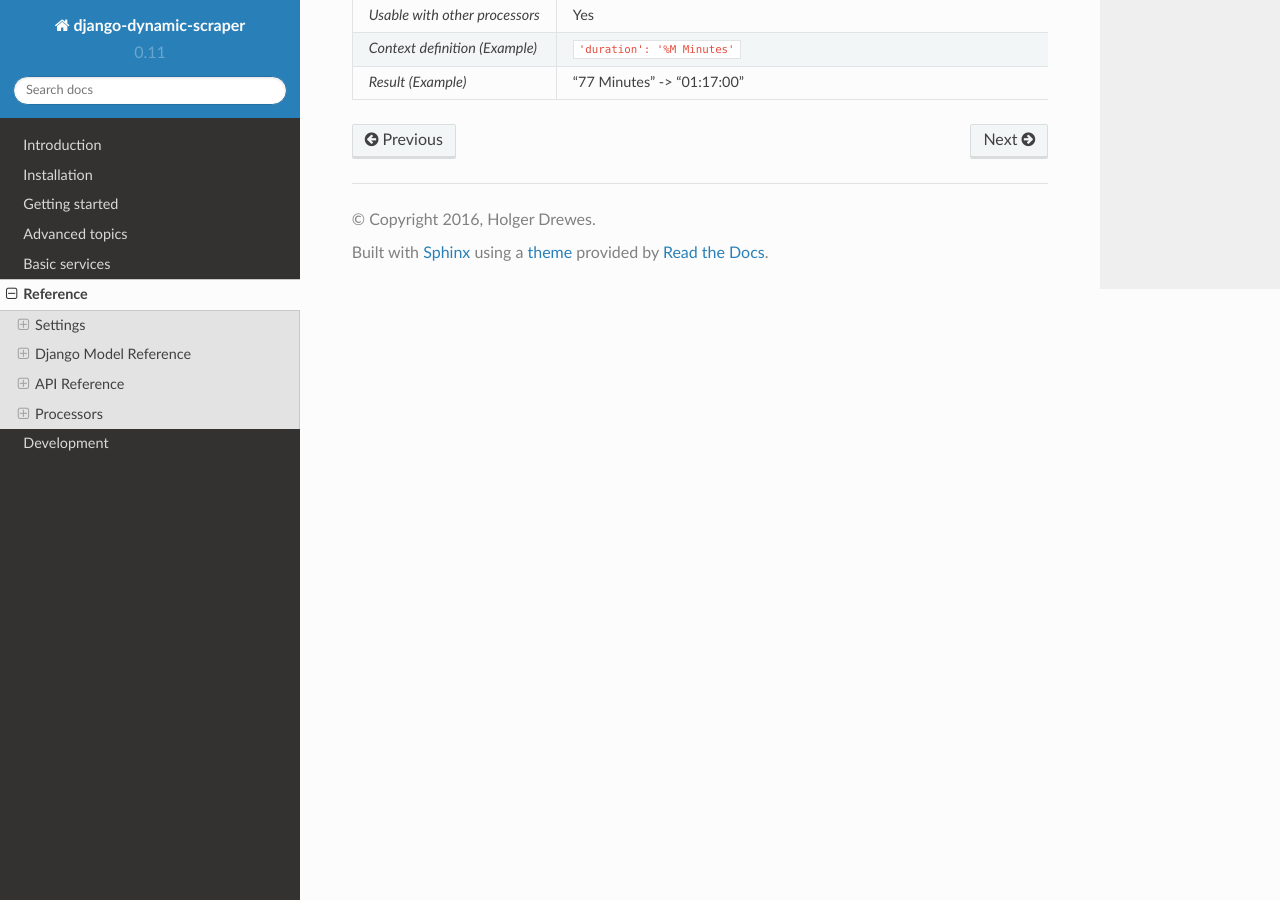
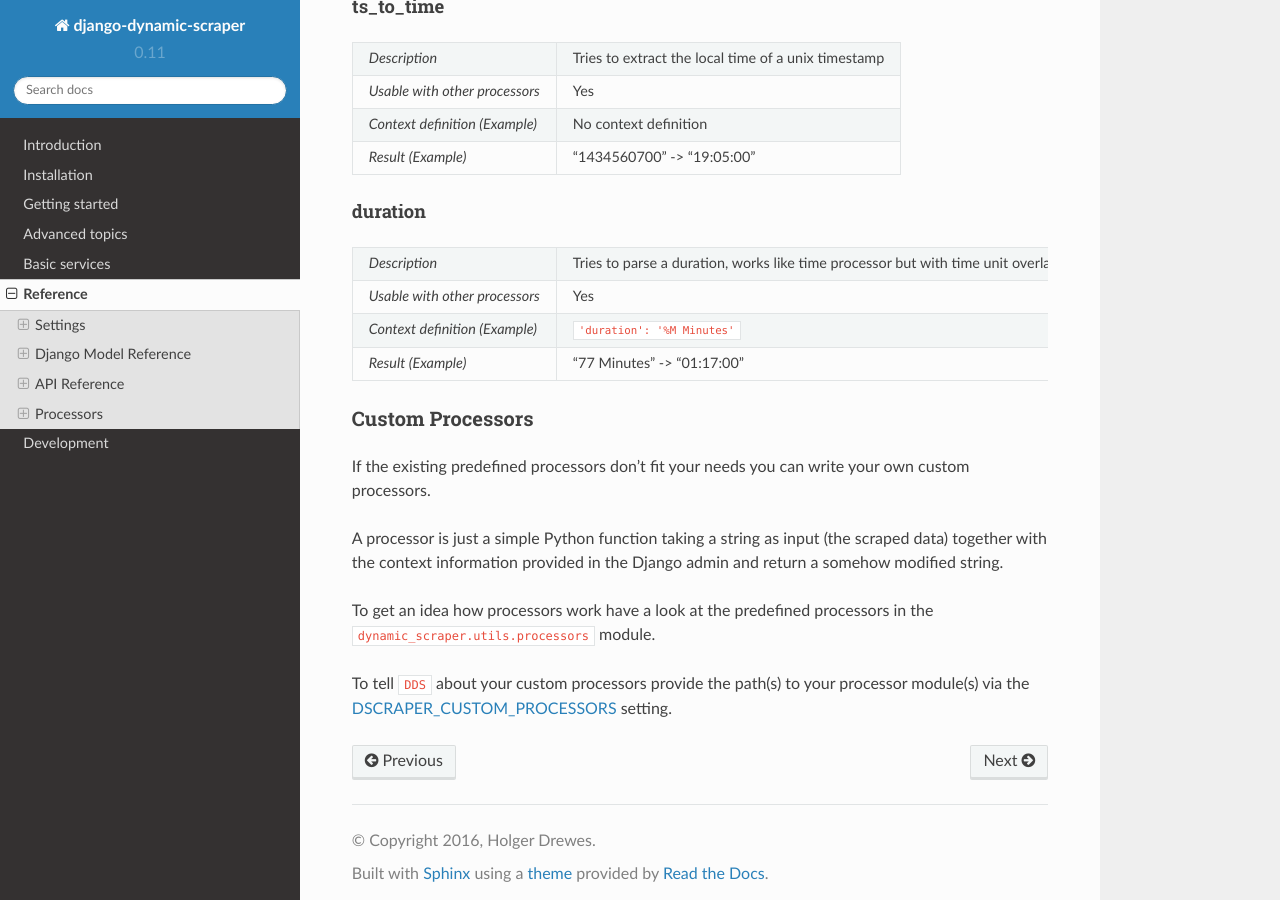
Before and after one commit to dev02019/django-dynamic-scraper, a Sphinx documentation site: the page built from docs/reference.rst, in a window 1280 px wide and 900 px high, scrolled down 5512 px. Built offline with Sphinx 7.4.7 and the Read the Docs theme 2.0.0, drawn with Linux system fonts in a browser that asks for light colours; some of the changed text lies outside the part shown.

Commit message:
Added docs for custom processors

```diff
--- a/docs/development.rst
+++ b/docs/development.rst
@@ -96,7 +96,9 @@ Release Notes
 
 **Changes in version 0.11.1-beta** (2016-08-05)
 
-* TODO
+* Integrated an easier way to write :ref:`custom_processors` for post-processing scraped data strings,
+  new associated :ref:`setting_dscraper_custom_processors` setting
+
 
 **Changes in version 0.11.0-beta** (2016-05-13)
 
--- a/docs/getting_started.rst
+++ b/docs/getting_started.rst
@@ -258,7 +258,7 @@ So the XPath is ``p/span[@class="l_summary"]/text()``.
 4. And finally the url can be scraped via the XPath ``span[@class="l_title"]/a/@href``. Since we only scrape
 the path of our url with this XPath and not the domain, we have to use a processor for the first time to complete
 the url. For this purpose there is a predefined processor called 'pre_url'. You can find more predefined
-processors in the ``dynamic_scraper.utils.processors`` module. 'pre_url' is simply doing what we want,
+processors in the ``dynamic_scraper.utils.processors`` module - see :ref:`processors` for processor reference - 'pre_url' is simply doing what we want,
 namely adding a base url string to the scraped string. To use a processor, just write the function name
 in the processor field. Processors can be given some extra information via the processors_ctxt field.
 In our case we need the spefic base url our scraped string should be appended to. Processor context
--- a/docs/reference.rst
+++ b/docs/reference.rst
@@ -26,6 +26,20 @@ FLAT   Storing only either original or one thumbnail image, no sub folders
 ALL    Storing original (in ``full/``) and thumbnail images (e.g. in ``thumbs/small/``)
 THUMBS Storing only the thumbnail images (e.g. in ``thumbs/small/``)
 ====== ================================================================================
+
+.. _setting_dscraper_custom_processors:
+
+DSCRAPER_CUSTOM_PROCESSORS
+--------------------------
+Default: ``[]``
+
+List with Python paths to custom processor modules, e.g.::
+
+	DSCRAPER_CUSTOM_PROCESSORS = [
+	    my_project.scraper_module.scraper.processors,
+	    my_project.scraper_module.scraper.more_processors,
+	    //...
+	]
 
 DSCRAPER_SPLASH_ARGS
 --------------------
@@ -157,7 +171,9 @@ definition and using a ``pre_url`` processor like ``'pre_url': 'http://someurl.o
 .. note::
    Placeholders for detail page URLs can only be used with attributes scraped from the main page!
 
-Processor Description
+.. _predefined_processors:
+
+Predefined Processors
 ---------------------
 
 string_strip
@@ -279,3 +295,19 @@ duration
 *Context definition (Example)* ``'duration': '%M Minutes'``
 *Result (Example)*             "77 Minutes" -> "01:17:00"
 ============================== ===================================================================
+
+.. _custom_processors:
+
+Custom Processors
+-----------------
+
+If the existing predefined processors don't fit your needs you can write your own custom processors.
+
+A processor is just a simple Python function taking a string as input (the scraped data) together
+with the context information provided in the Django admin and return a somehow modified string.
+
+To get an idea how processors work have a look at the predefined processors in the
+``dynamic_scraper.utils.processors`` module.
+
+To tell ``DDS`` about your custom processors provide the path(s) to your processor module(s) via the
+:ref:`setting_dscraper_custom_processors` setting.
```
